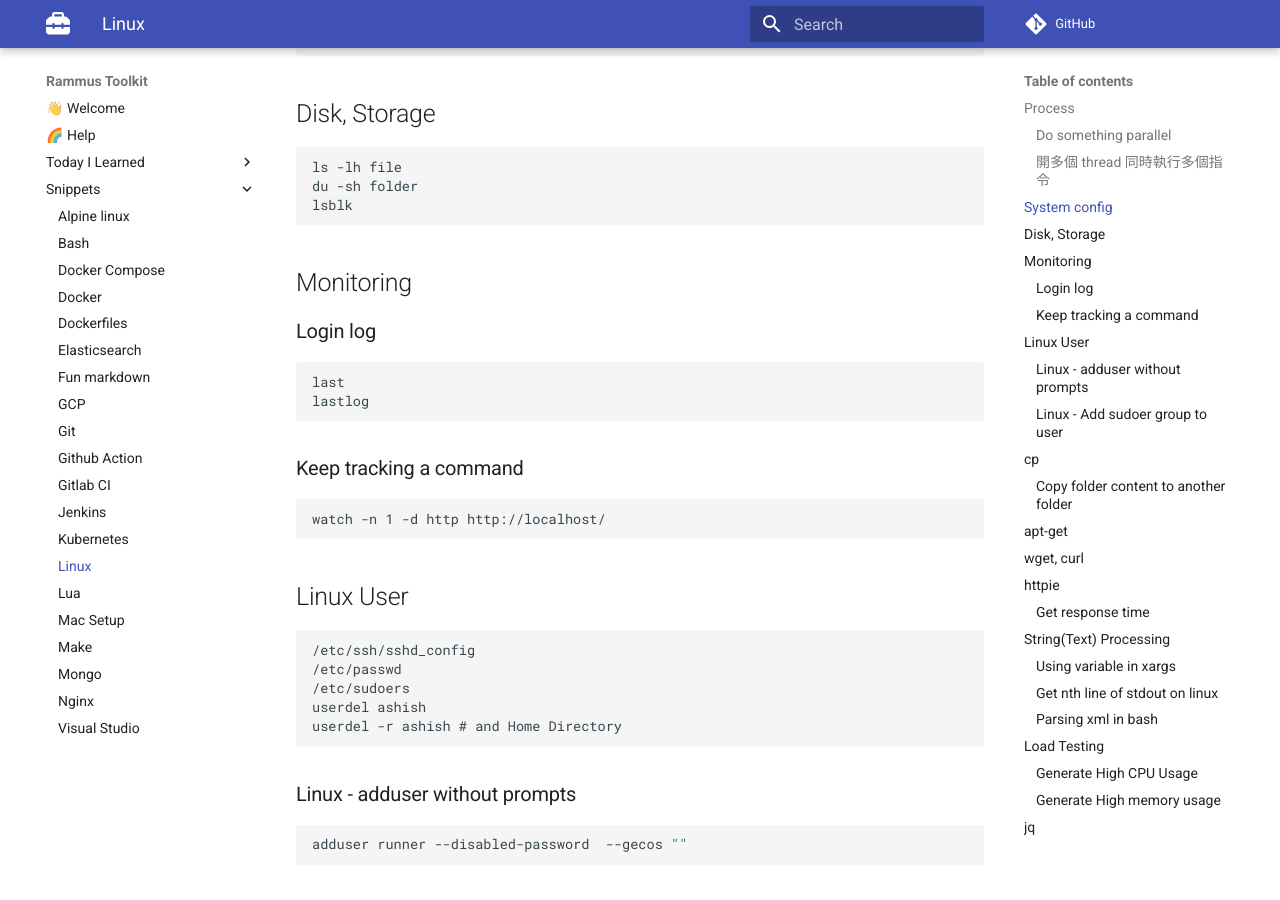
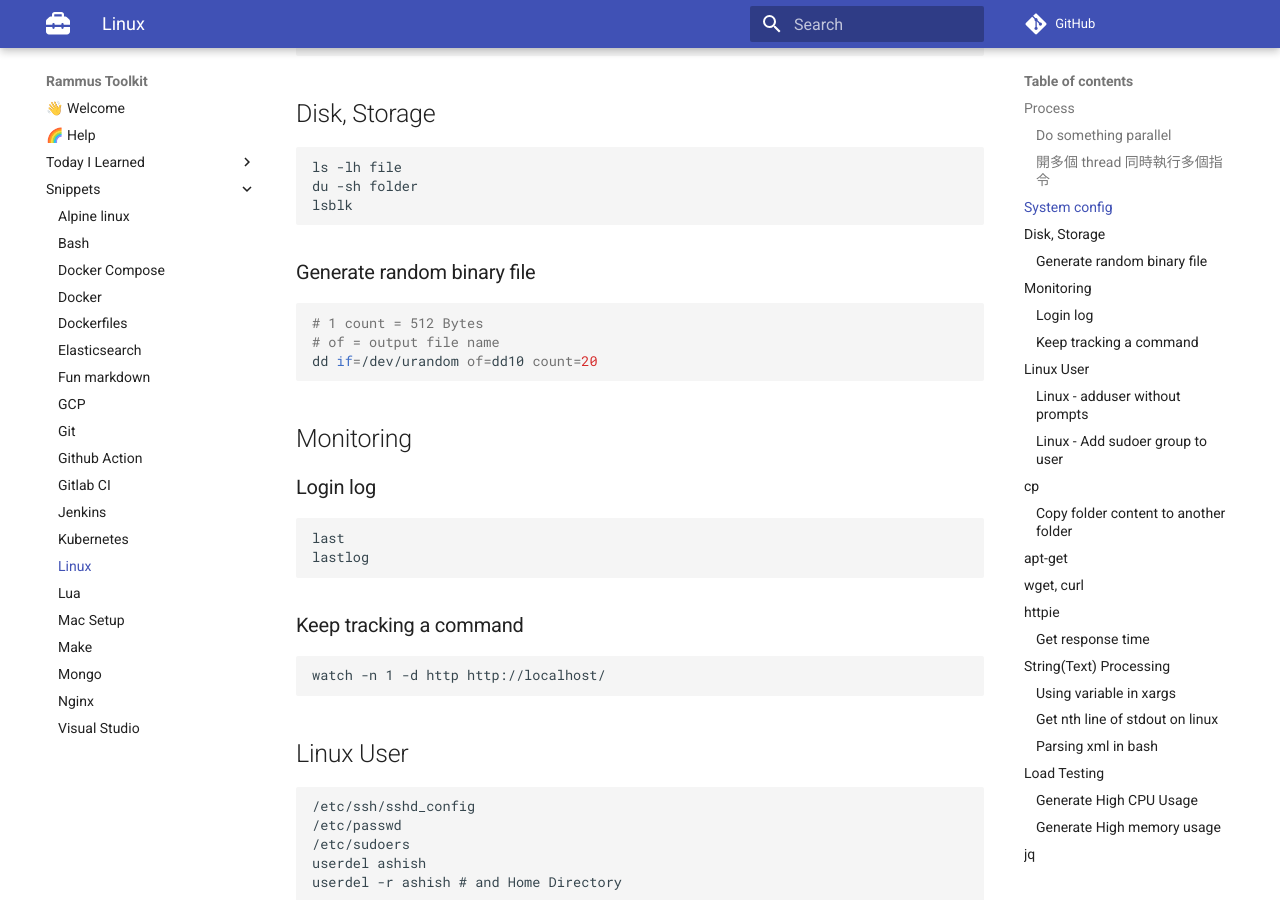
Before and after one commit to RammusXu/toolkit, an MkDocs documentation site: the page built from docs/snippets/linux.md, in a window 1280 px wide and 900 px high, scrolled down 887 px. Built offline with MkDocs 1.6.1 and Material for MkDocs 9.7.7, drawn with Linux system fonts in a browser that asks for light colours; comment, search, counter and statistics services are not loaded.

Commit message:
Linux: dd

````diff
--- a/docs/snippets/linux.md
+++ b/docs/snippets/linux.md
@@ -39,6 +39,13 @@ sysctl vm.max_map_count
 ls -lh file
 du -sh folder
 lsblk
+```
+
+### Generate random binary file
+```bash
+# 1 count = 512 Bytes
+# of = output file name
+dd if=/dev/urandom of=dd10 count=20
 ```
 
 ## Monitoring
````
